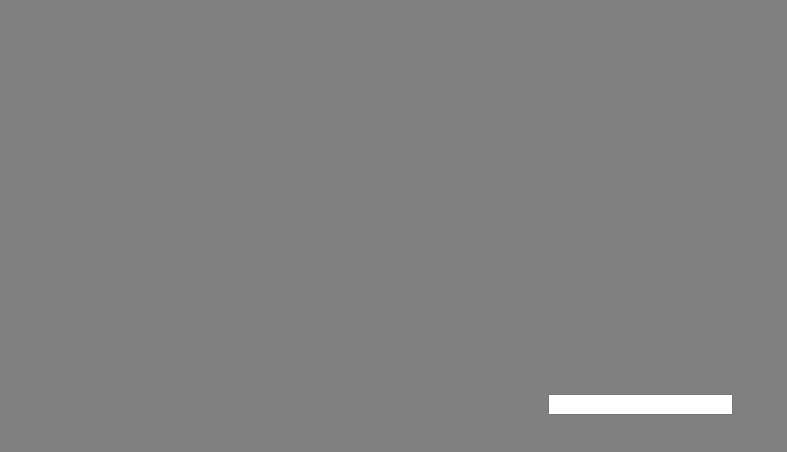
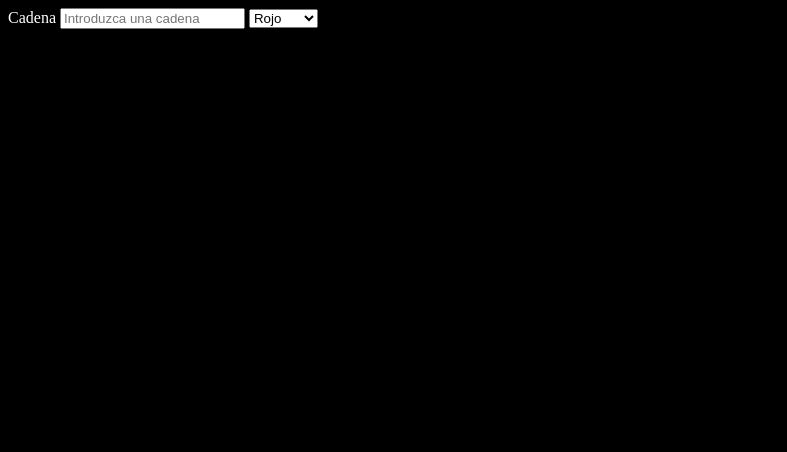
Before and after one commit to aaronbatistaa/ds5, a plain HTML site: page Lab5/index.html in a window 1280 px wide. Shown: the whole page, without its empty margins (0-787 px from the left). Drawn offline with Linux system fonts and the light colour scheme.

Commit message:
Laboratorio 5 Completado

```diff
--- a/Lab5/index.html
+++ b/Lab5/index.html
@@ -6,34 +6,34 @@
   <title>Document</title>
   <style>
     body {
-      background-color: grey;
-      color: black;
+      background-color: black;
+      color: white;
       display: flex;
-      justify-content: center;
     }
     main {
       width: 50vw;
       height: 100vh;
       display: flex;
-      justify-content: center;
       flex-direction: column;
-      align-items: center;
       gap: 0.5rem;
-    }
-    form {
-        display: flex;
-        flex-direction: column;
-        align-items: center;
-        gap: .5rem;
     }
   </style>
 </head>
 <body>
   <main>
-  <form>
-    <input id="valorIngresado" type="text" value="" />
-    <span id="impresion"></span>
-  </form>
+    <section id="form" class="response">
+        <form>
+            <label for="">Cadena</label>
+            <input id="valorIngresado" type="text" value="" placeholder="Introduzca una cadena"/>
+            <select id="colorSelect" name="color">
+                <option value="red">Rojo</option>
+                <option value="blue">Azul</option>
+                <option value="orange">Naranja</option>
+                <option value="pink">Rosado</option>
+            </select>
+            <span id="impresion"></span>
+          </form>
+    </section>
   </main>
   <script>
     const Utils = (() => {
@@ -49,23 +49,32 @@
       const htmlElements = {
         input: document.getElementById('valorIngresado'),
         impresion: document.getElementById('impresion'),
+        select: document.getElementById('colorSelect'),
       };
 
       const handlers = {
+        updateImpresion() {
+          const reversed = reverseString(htmlElements.input.value);
+          htmlElements.impresion.innerText = reversed;
+          htmlElements.impresion.style.color = htmlElements.select.value;
+        },
         onInputKeyup(e) {
-          const reversed = reverseString(htmlElements.input.value);
-          console.log(reversed); //para comprobar la reversidad del texto ingresado en el textfield que tenemos en el html
-          htmlElements.impresion.innerText = reversed;
+          handlers.updateImpresion();
+        },
+        onColorChange(e) {
+          handlers.updateImpresion();
         },
       };
 
       const bindEvents = () => {
         htmlElements.input.addEventListener('keyup', handlers.onInputKeyup);
+        htmlElements.select.addEventListener('change', handlers.onColorChange);
       };
 
       return {
         init() {
           bindEvents();
+          handlers.updateImpresion();
         },
       };
     })(Utils);
```
